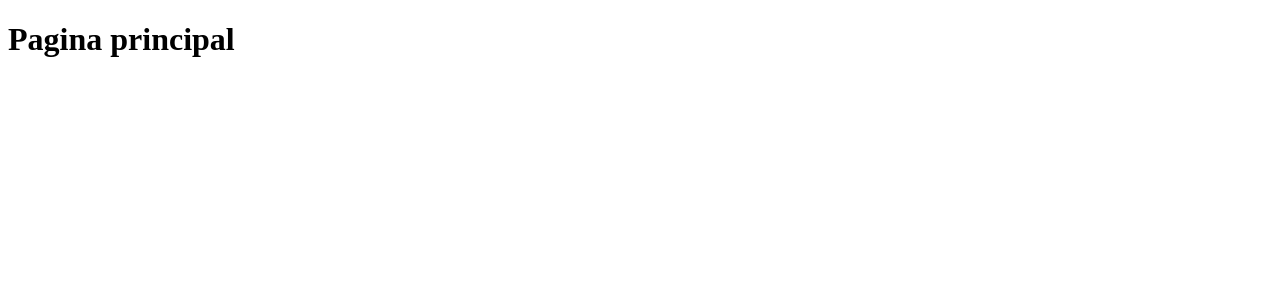
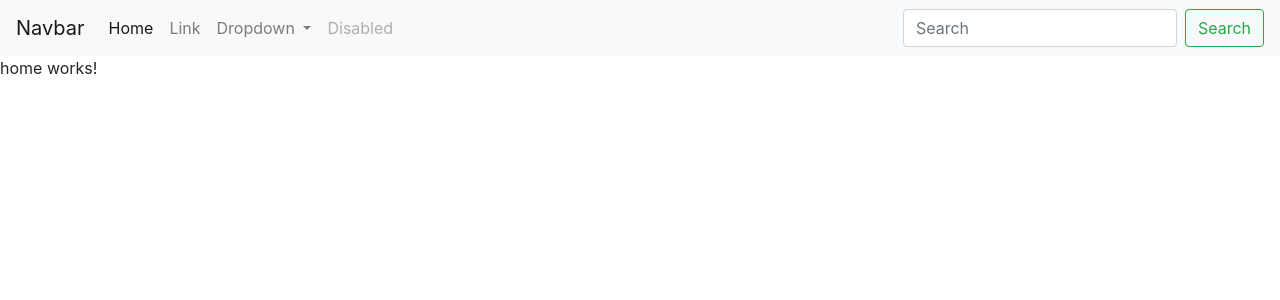
Before and after one commit to WhiteArce/miListaDeSeries, an Angular app in the folder frontend/miLista/: page / in a window 1280 px wide. Shown: the top 300 px of the page. Built offline with nearby package versions, Linux system fonts and the light colour scheme.

Commit message:
27/11/2019
Se genero un componente de login y home

```diff
--- a/frontend/miLista/src/app/app.component.html
+++ b/frontend/miLista/src/app/app.component.html
@@ -1 +1 @@
-<h1>Pagina principal</h1>
+<app-home></app-home>
--- a/frontend/miLista/src/app/app.module.ts
+++ b/frontend/miLista/src/app/app.module.ts
@@ -3,10 +3,14 @@ import { NgModule } from '@angular/core';
 
 import { AppRoutingModule } from './app-routing.module';
 import { AppComponent } from './app.component';
+import { LoginComponent } from './login/login.component';
+import { HomeComponent } from './home/home.component';
 
 @NgModule({
   declarations: [
-    AppComponent
+    AppComponent,
+    LoginComponent,
+    HomeComponent
   ],
   imports: [
     BrowserModule,
--- /dev/null
+++ b/frontend/miLista/src/app/home/home.component.html
@@ -0,0 +1 @@
+<p>home works!</p>
--- /dev/null
+++ b/frontend/miLista/src/app/home/home.component.ts
@@ -0,0 +1,15 @@
+import { Component, OnInit } from '@angular/core';
+
+@Component({
+  selector: 'app-home',
+  templateUrl: './home.component.html',
+  styleUrls: ['./home.component.css']
+})
+export class HomeComponent implements OnInit {
+
+  constructor() { }
+
+  ngOnInit() {
+  }
+
+}
--- /dev/null
+++ b/frontend/miLista/src/app/login/login.component.html
@@ -0,0 +1,2 @@
+<p>login works!</p>
+<h1 style="color: aqua;">Login</h1>
--- /dev/null
+++ b/frontend/miLista/src/app/login/login.component.ts
@@ -0,0 +1,15 @@
+import { Component, OnInit } from '@angular/core';
+
+@Component({
+  selector: 'app-login',
+  templateUrl: './login.component.html',
+  styleUrls: ['./login.component.css']
+})
+export class LoginComponent implements OnInit {
+
+  constructor() { }
+
+  ngOnInit() {
+  }
+
+}
--- a/frontend/miLista/src/index.html
+++ b/frontend/miLista/src/index.html
@@ -6,8 +6,46 @@
   <base href="/">
   <meta name="viewport" content="width=device-width, initial-scale=1">
   <link rel="icon" type="image/x-icon" href="favicon.ico">
+  <link rel="stylesheet" href="https://stackpath.bootstrapcdn.com/bootstrap/4.3.1/css/bootstrap.min.css" integrity="sha384-ggOyR0iXCbMQv3Xipma34MD+dH/1fQ784/j6cY/iJTQUOhcWr7x9JvoRxT2MZw1T" crossorigin="anonymous">
+<script src="https://stackpath.bootstrapcdn.com/bootstrap/4.3.1/js/bootstrap.min.js" integrity="sha384-JjSmVgyd0p3pXB1rRibZUAYoIIy6OrQ6VrjIEaFf/nJGzIxFDsf4x0xIM+B07jRM" crossorigin="anonymous"></script>
 </head>
 <body>
+    <nav class="navbar navbar-expand-lg navbar-light bg-light">
+        <a class="navbar-brand" href="#">Navbar</a>
+        <button class="navbar-toggler" type="button" data-toggle="collapse" data-target="#navbarSupportedContent" aria-controls="navbarSupportedContent" aria-expanded="false" aria-label="Toggle navigation">
+          <span class="navbar-toggler-icon"></span>
+        </button>
+
+        <div class="collapse navbar-collapse" id="navbarSupportedContent">
+          <ul class="navbar-nav mr-auto">
+            <li class="nav-item active">
+              <a class="nav-link" href="#">Home <span class="sr-only">(current)</span></a>
+            </li>
+            <li class="nav-item">
+              <a class="nav-link" href="#">Link</a>
+            </li>
+            <li class="nav-item dropdown">
+              <a class="nav-link dropdown-toggle" href="#" id="navbarDropdown" role="button" data-toggle="dropdown" aria-haspopup="true" aria-expanded="false">
+                Dropdown
+              </a>
+              <div class="dropdown-menu" aria-labelledby="navbarDropdown">
+                <a class="dropdown-item" href="#">Action</a>
+                <a class="dropdown-item" href="#">Another action</a>
+                <div class="dropdown-divider"></div>
+                <a class="dropdown-item" href="#">Something else here</a>
+              </div>
+            </li>
+            <li class="nav-item">
+              <a class="nav-link disabled" href="#" tabindex="-1" aria-disabled="true">Disabled</a>
+            </li>
+          </ul>
+          <form class="form-inline my-2 my-lg-0">
+            <input class="form-control mr-sm-2" type="search" placeholder="Search" aria-label="Search">
+            <button class="btn btn-outline-success my-2 my-sm-0" type="submit">Search</button>
+          </form>
+        </div>
+      </nav>
+
   <app-root></app-root>
 </body>
 </html>
```
Also changed, not shown: frontend/miLista/src/app/home/home.component.css (added), frontend/miLista/src/app/login/login.component.css (added), 2 other files (tests, documents, lock files or other folders).
